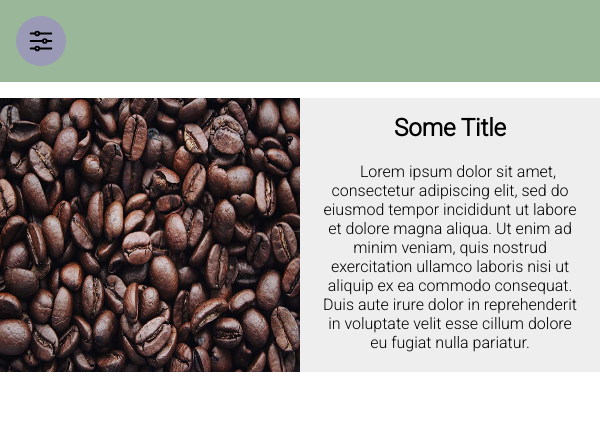
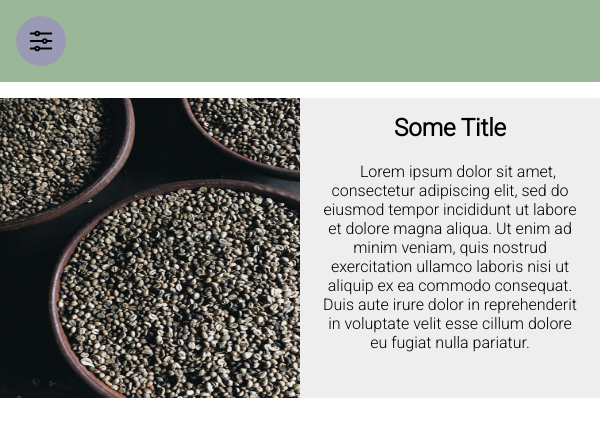
Before and after one commit to jepepper06/Angular-cofee-app, an Angular app: page / in a window 600 px wide. Shown: the top 436 px of the page. Built offline with nearby package versions, Linux system fonts and the light colour scheme.

Commit message:
Solved problem with size of img

```diff
--- a/src/app/components/card/card.component.scss
+++ b/src/app/components/card/card.component.scss
@@ -49,6 +49,8 @@
       width: 50%;
       margin: 0;
       max-width: 520px;
+      height: 100%;
+      max-height: 300px;
     }
     .text{
       width: 100%;
@@ -82,6 +84,7 @@
       margin: 0;
       max-width: 520px;
       border-radius: 10px 0 0 10px;
+      max-height: 300px;
     }
     .text{
       width: 100%;
--- a/src/app/components/card/card.component.ts
+++ b/src/app/components/card/card.component.ts
@@ -19,7 +19,7 @@ export class CardComponent implements OnInit {
 
   @Input() title?: string = 'Some Title';
 
-  @Input() img: string = '../../assets/images/cafe1.jpg';
+  @Input() img: string = '../../assets/images/cafe2.jpg';
 
   ngOnInit(): void {
   }
```
